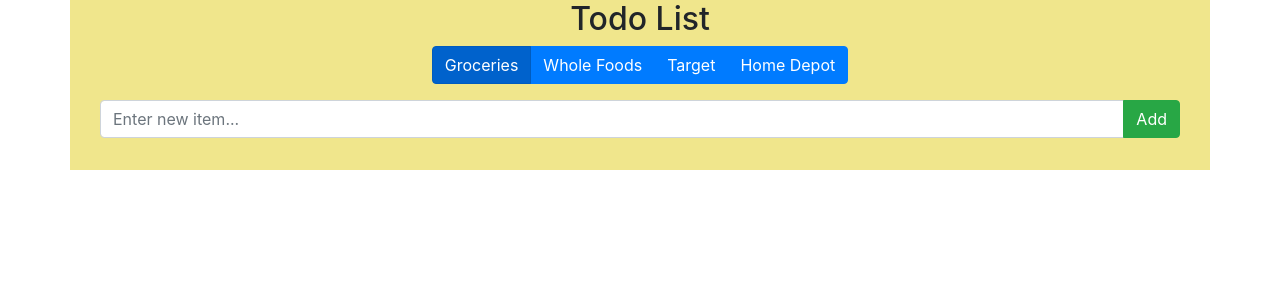
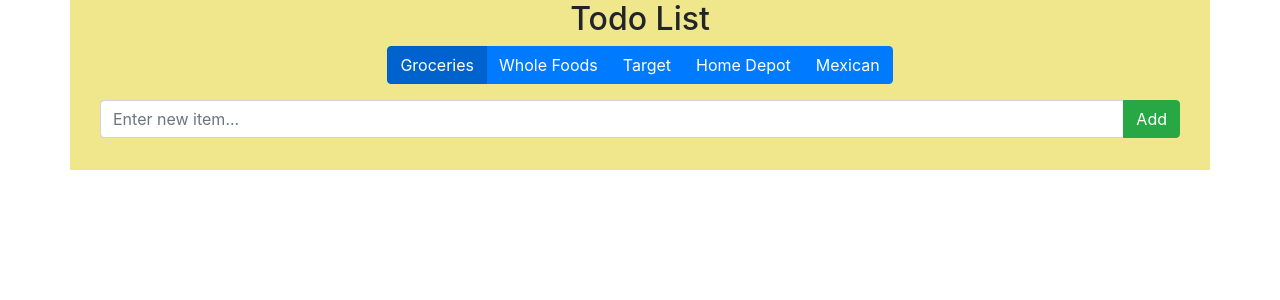
Before and after one commit to geraldnilles/todo-list, a Flask app: page / in a window 1280 px wide. Shown: the top 300 px of the page. Run offline with Flask 3, Linux system fonts and the light colour scheme; data that the repository does not hold is empty; some libraries are stand-ins or nearby versions.

Commit message:
Add Mexican Grocery Store

```diff
--- a/todos/db.py
+++ b/todos/db.py
@@ -7,6 +7,8 @@
 import time
 
 from flask import current_app
+
+# TODO Switch this from json to SQLLite
 
 class storage:
 
--- a/todos/templates/main.html
+++ b/todos/templates/main.html
@@ -22,6 +22,7 @@
             <button class="btn btn-primary">Whole Foods</button>
             <button class="btn btn-primary">Target</button>
             <button class="btn btn-primary">Home Depot</button>
+            <button class="btn btn-primary">Mexican</button>
         </div>
     </div>
 
```
